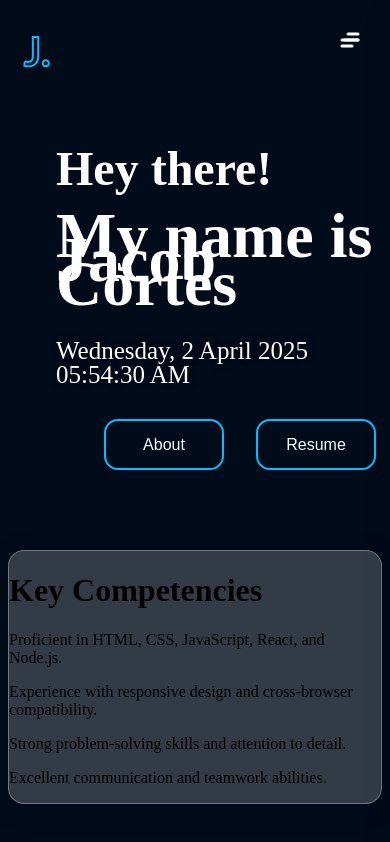
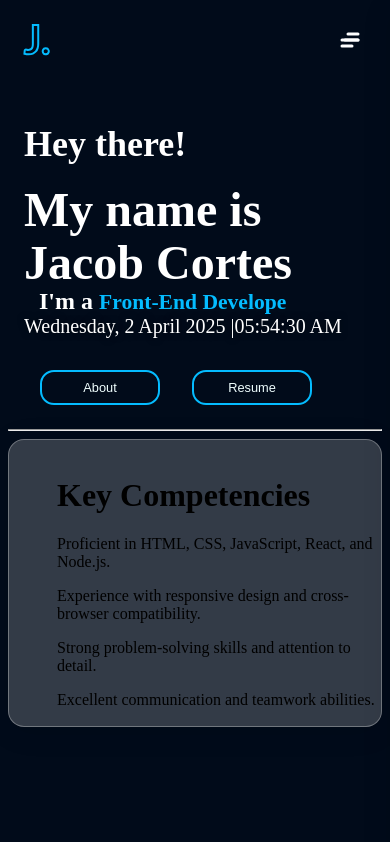
Before and after one commit to 02Jacode/PortfolioWebShowcase, a React (Vite) app: page / in a window 390 px wide. Built offline with nearby package versions, Linux system fonts and the light colour scheme.

Commit message:
body 1 fixed spacing

```diff
--- a/src/Header.jsx
+++ b/src/Header.jsx
@@ -22,7 +22,7 @@ function Header(){
     )}
  <div className="PageLogo">
             <h1>J.</h1>
-        </div>
+</div>
         <div className={`menu ${isCollapsed ? 'collapsed' : ''} ${isMobileMenuOpen ? 'mobile-open' : ''}`}>
             <nav>
                 <a href="#" className="menu-toggle" onClick={toggleMenu}>
@@ -58,6 +58,8 @@ function Header(){
                     </button>
                 </a>
             </nav>
+
+
         </div>
     </>
     );
--- a/src/assets/body1.css
+++ b/src/assets/body1.css
@@ -4,7 +4,6 @@
     font-size: 2rem;
     line-height: 1.5rem;
 }
-
 .me button {
     font-size: 1rem;
     color: azure;
@@ -18,7 +17,6 @@
     overflow: hidden;
     min-width: 120px;
 }
-
 .buttons {
     padding: 0 0 0 3rem;
     display: flex;
@@ -53,3 +51,59 @@
 .me button:hover::after {
     opacity: 1;
 }
+.typing-text {
+  display: inline-block;
+  position: relative;
+  color: rgb(4, 188, 255);
+  margin-right: 5px;
+}
+
+.cursor {
+  display: inline-block;
+  color: rgb(4, 188, 255);
+  animation: blink 1s infinite;
+  margin-left: 2px;
+}
+
+@keyframes blink {
+  0%, 100% { opacity: 1; }
+  50% { opacity: 0; }
+}
+
+@media (max-width: 768px) {
+    .me {
+        padding: 1rem 0 1rem 1rem;
+        font-size: 1.5rem;
+    }
+    .buttons {
+        padding: 0 0 0 1rem;
+    }
+    .me button {
+        font-size: 0.8rem;
+        padding: 0.5rem 1rem;
+    }
+
+    .text-content h1
+    {
+        margin-bottom: 0.1rem;
+        line-height: 1.1;
+
+    }
+    .text-content h4
+    {
+        margin: -2px 0 0 15px;
+        margin-top: -2px;
+        line-height: 1;
+
+    }
+    .header-text
+    {
+        line-height: -5rem;
+    }
+    h2{
+        line-height: 1rem;
+    }
+    .typing-text {
+        font-size: 0.9em;
+      }
+}
--- a/src/assets/body2.css
+++ b/src/assets/body2.css
@@ -6,4 +6,5 @@ box-shadow: 0 4px 30px rgba(0, 0, 0, 0.1);
 backdrop-filter: blur(5px);
 -webkit-backdrop-filter: blur(5px);
 border: 1px solid rgba(255, 255, 255, 0.3);
+padding: 1rem 0 0 3rem;
 }
--- a/src/assets/header.css
+++ b/src/assets/header.css
@@ -18,6 +18,7 @@
 
 .PageLogo h1 {
     padding: 0 0 0 1rem;
+    margin-top: 15px;
     color: #010b1a;
     font-size: 2.5rem;
     font-weight: bold;
@@ -98,7 +99,6 @@ transition: all 0.5s ease;
     border-radius: 15px;
     color: #f5f5f5;
 }
-
 @media (max-width: 768px) {
     .mobile-menu-button {
         display: block;
--- a/src/body1.jsx
+++ b/src/body1.jsx
@@ -4,6 +4,10 @@ import { useEffect, useState } from 'react';
 
 function Body1() {
   const [time, setTime] = useState(getCurrentTime());
+  const [roleIndex, setRoleIndex] = useState(0);
+  const [displayText, setDisplayText] = useState('');
+  const [isDeleting, setIsDeleting] = useState(false);
+  const roles = ['Web Developer', 'Front-End Developer', 'Back-End Developer', 'Tech Enthusiast'];
 
   useEffect(() => {
     const timer = setInterval(() => {
@@ -13,17 +17,52 @@ function Body1() {
     return () => clearInterval(timer);
   }, []);
 
+  useEffect(() => {
+    const currentRole = roles[roleIndex];
+    const typeSpeed = isDeleting ? 50 : 100;
+
+    const type = () => {
+      if (!isDeleting && displayText === currentRole) {
+        // Wait before starting to delete
+        setTimeout(() => setIsDeleting(true), 1500);
+        return;
+      }
+
+      if (isDeleting && displayText === '') {
+        setIsDeleting(false);
+        setRoleIndex((prev) => (prev + 1) % roles.length);
+        return;
+      }
+
+      const nextText = isDeleting
+        ? currentRole.substring(0, displayText.length - 1)
+        : currentRole.substring(0, displayText.length + 1);
+
+      setDisplayText(nextText);
+    };
+
+    const typeTimer = setTimeout(type, typeSpeed);
+    return () => clearTimeout(typeTimer);
+  }, [displayText, isDeleting, roleIndex, roles]);
+
   return (
+    <>
       <div className="me">
         <div className="header-text">
           <h2>Hey there!</h2>
+          <div className="text-content">
             <h1>My name is Jacob Cortes</h1>
+            <h4>
+              I'm a <span className="typing-text">{displayText}</span>
+              <span className="cursor">|</span>
+            </h4>
+          </div>
           <div className="clock" style={{
             color: 'white',
             textShadow: '0 0 0.2cm rgba(0, 0, 0, 0.5)',
-                                        fontSize: '25px'
+            fontSize: '20px'
           }}>
-                                        {time.dayOfWeek}, {time.fullDate}<br/>
+            {time.dayOfWeek}, {time.fullDate} |
              {time.timeString}
           </div>
         </div>
@@ -32,6 +71,8 @@ function Body1() {
           <button>Resume</button>
         </div>
       </div>
+      <hr className="divider" />
+    </>
   );
 }
 
--- a/src/body2.jsx
+++ b/src/body2.jsx
@@ -5,11 +5,13 @@ function Body2(){
         <>
         <div className="container">
             <div className="content">
+                <div className="">
                 <h1>Key Competencies</h1>
                 <p>Proficient in HTML, CSS, JavaScript, React, and Node.js.</p>
                 <p>Experience with responsive design and cross-browser compatibility.</p>
                 <p>Strong problem-solving skills and attention to detail.</p>
                 <p>Excellent communication and teamwork abilities.</p>
+                </div>
             </div>
             </div>
         </>
```
Lines whose indentation alone changed are shown as unchanged.
